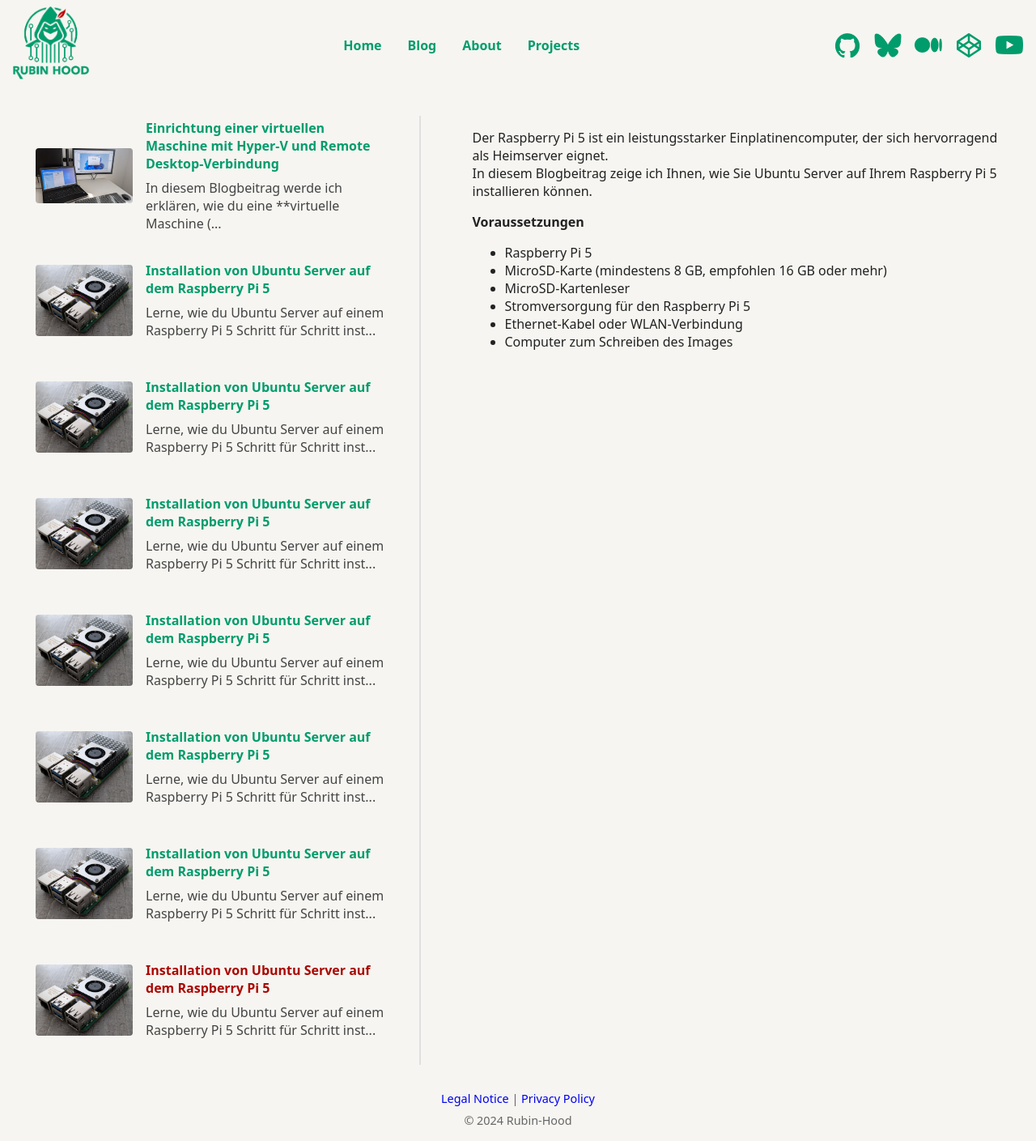
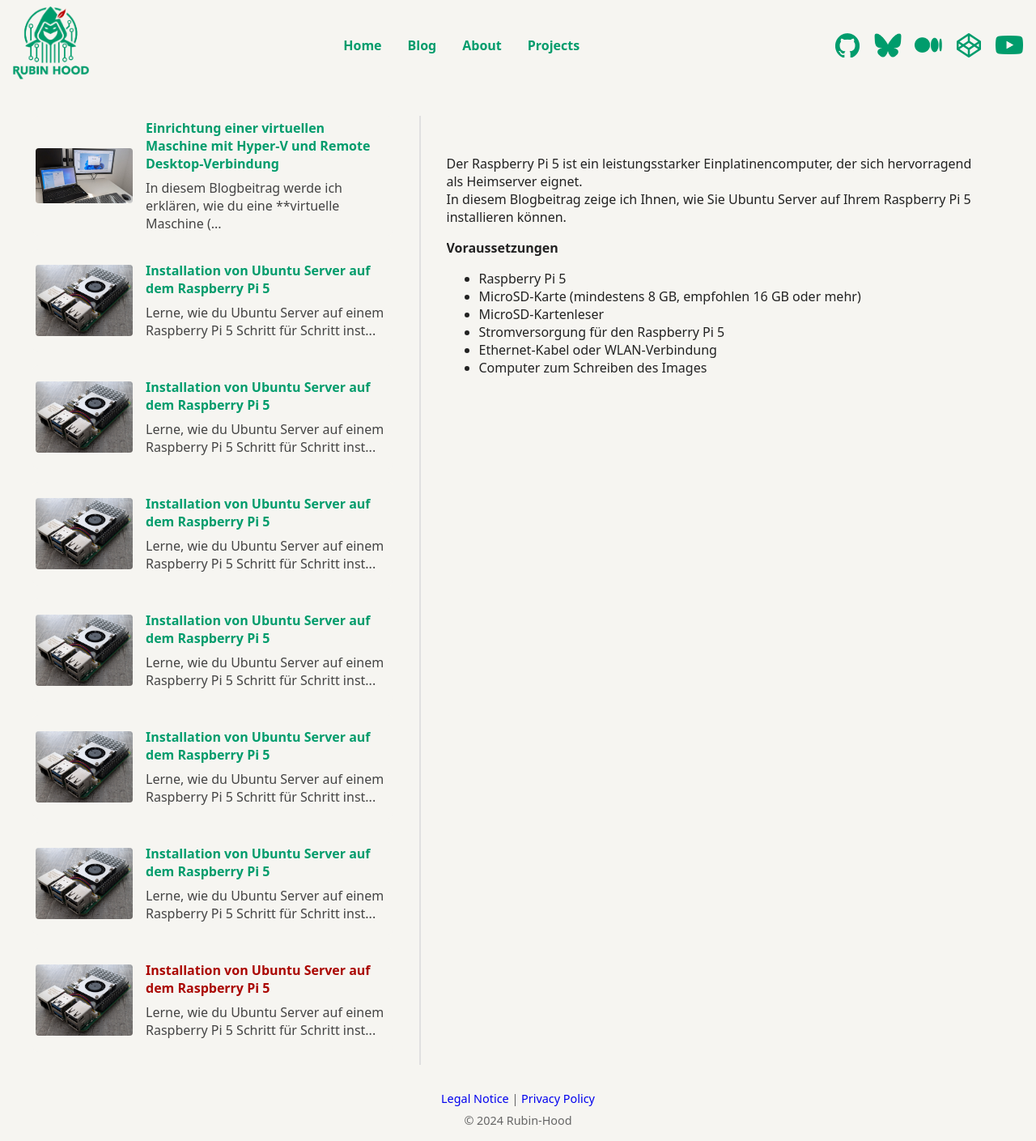
Before and after one commit to rubin-hood/rubinhood-blog, a Jekyll site: the page built from _posts/2024-06-01-beispiel.md, in a window 1280 px wide. Shown: the whole page at 81% size. Built offline with Jekyll 4.4.1, drawn with Linux system fonts in a browser that asks for light colours.

Commit message:
Update style.css

```diff
--- a/assets/css/style.css
+++ b/assets/css/style.css
@@ -251,29 +251,31 @@
   padding-left: 2rem;   /* Optional: Abstand von der Linie, für mehr Luft */
 }
 
-/* Bilder und iframes im Blog-Inhalt dürfen nie breiter als der Bereich sein */
+.blog-content {
+  overflow-y: auto;           /* Ermöglicht Scrollen, falls Inhalt zu groß */
+  max-height: 100vh;          /* Niemals höher als das Fenster */
+  box-sizing: border-box;     /* Padding zählt zur Breite */
+  padding: 2rem 2rem 3rem 0;  /* Rechts genug Platz für Scrollbalken lassen! */
+}
+
+/* Bilder, Videos, iframes NIE breiter als der Content-Bereich */
 .blog-content img,
 .blog-content iframe,
 .blog-content video {
-  max-width: 100%;    /* Nie breiter als der Content-Bereich */
-  height: auto;       /* Höhe proportional */
-  display: block;     /* Verhindert Textumfluss, sieht cleaner aus */
-  margin: 1rem auto;  /* Optional: zentriert und Abstand */
+  max-width: 100%;
+  height: auto;
+  display: block;
+  margin: 1.5rem auto;
+  box-sizing: border-box;
 }
 
-/* Content-Abschnitt besser kontrollieren */
-.blog-content {
-  overflow-y: auto;       /* vertikales Scrollen */
-  max-height: 100vh;      /* nie höher als der Viewport */
-  box-sizing: border-box; /* Padding einberechnen */
-  padding-bottom: 3rem;   /* optional: Abstand unten für Lesbarkeit */
-}
-
+/* Große Tabellen im Content horizontal scrollbar */
 .blog-content table {
   max-width: 100%;
   overflow-x: auto;
   display: block;
 }
+
 
 
 
```
